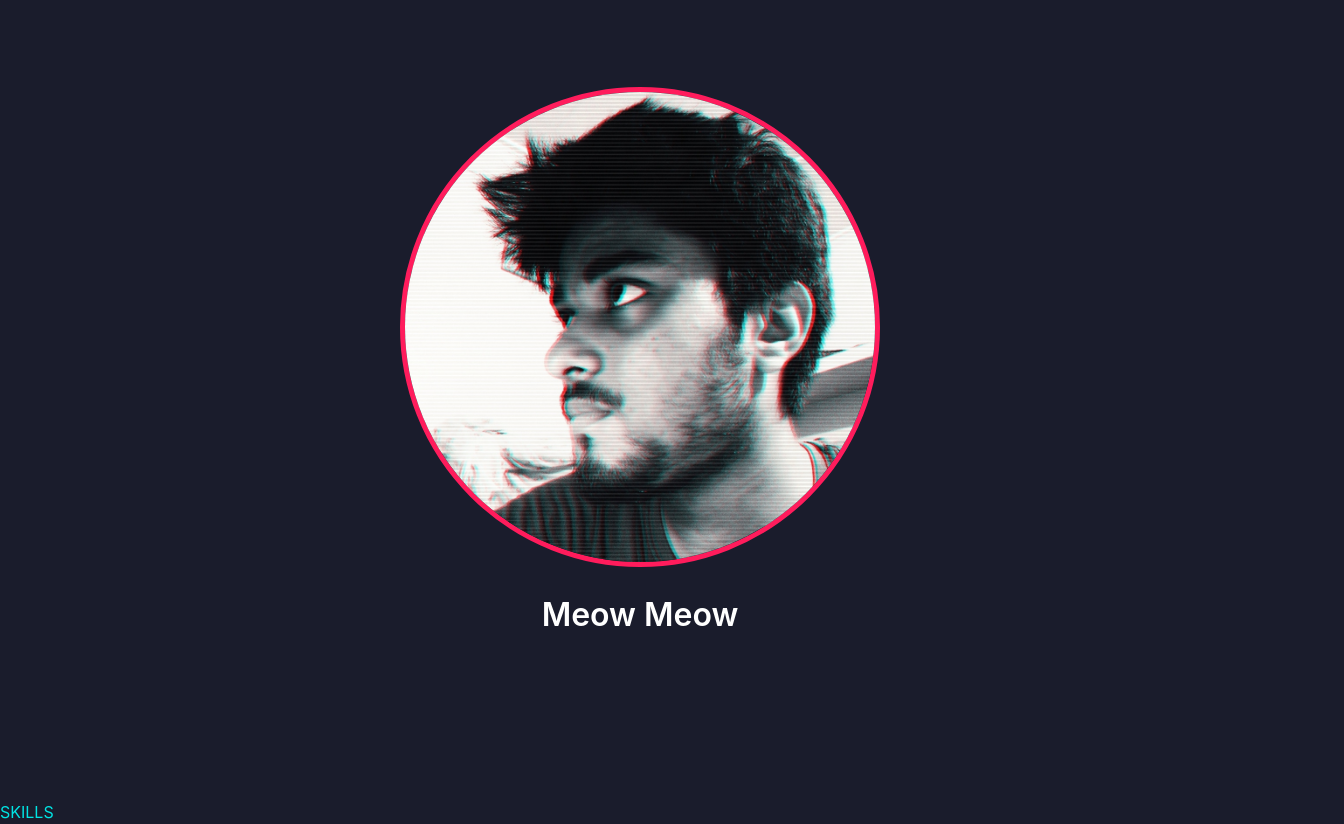
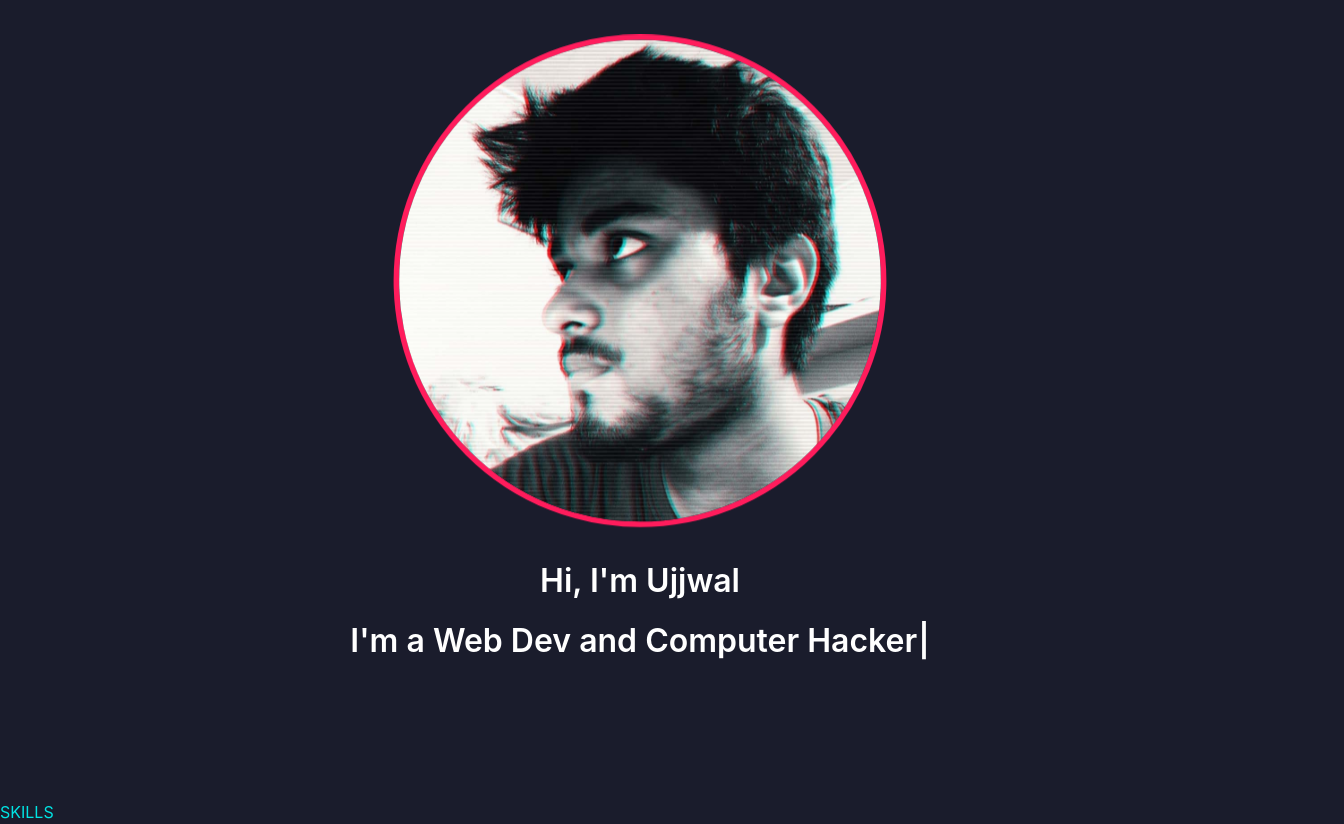
Before and after one commit to ujjwal-kr/mywebsite, a React (Create React App) app: page / in a window 1280 px wide. Shown: the whole page, 1344 px wide, since content can reach past the window. Built offline with nearby package versions, Linux system fonts and the light colour scheme.

Commit message:
added typewriter

```diff
--- a/package.json
+++ b/package.json
@@ -22,8 +22,8 @@
     "react-router-dom": "^5.2.0",
     "react-scripts": "4.0.3",
     "styled-components": "^5.2.1",
-    "t-writer.js": "^1.0.4",
     "typescript": "^4.1.2",
+    "typewriter-effect": "^2.17.0",
     "urql": "^2.0.1",
     "web-vitals": "^1.0.1"
   },
--- a/src/components/home.tsx
+++ b/src/components/home.tsx
@@ -1,14 +1,14 @@
 import styled from 'styled-components';
 
 export const MyImageEl = styled.img`
-    width: 30rem;
-    height: 30rem;
+    width: 28rem;
+    height: 28rem;
     border-radius: 50%;
     border: 5px solid #ff1c5c;
     margin-top: -5em;
     @media all and (max-width: 800px) {
-        width: 20rem;
-        height: 20rem;
+        width: 18rem;
+        height: 18rem;
         margin-top: -15em;
     }
 `
@@ -19,6 +19,6 @@ export const ImgContainer = styled.div`
     margin: auto;
 `
 
-export const Description = styled.div`
+export const Name = styled.p``
 
-`
+export const Description = styled.p``
--- a/src/home.tsx
+++ b/src/home.tsx
@@ -1,6 +1,9 @@
-import React from 'react';
+import React, {useEffect} from 'react';
 import MyImage from './assets/me.jpg';
-import { MyImageEl, ImgContainer } from './components/home';
+import { MyImageEl, ImgContainer, Name, Description } from './components/home';
+import { motion } from 'framer-motion';
+import Typewriter from 'typewriter-effect/dist/core';
+
 
 function Home() {
     return (
@@ -12,16 +15,28 @@ function Home() {
 }
 
 function Hero() {
+    useEffect(() => {
+        new Typewriter('#description', {
+            strings: ['I\'m a Web Dev and Computer Hacker'],
+            autoStart: true,
+          });
+    })
+
     return (
         <div>
             <div className="hero is-info is-fullheight">
                 <ImgContainer>
-                    <MyImageEl src={MyImage} />
+                    <motion.div animate={{scale: 1.1}}>
+                        <MyImageEl src={MyImage} />
+                    </motion.div>
                     <br/>
                     <br/>
-                    <p className="title">
-                        Meow Meow
-                    </p>
+                    <Name className="title">
+                        Hi, I'm Ujjwal
+                    </Name>
+                    <Description className="title" id="description">
+
+                    </Description>
                 </ImgContainer>
             </div>
         </div>
--- a/src/react-app-env.d.ts
+++ b/src/react-app-env.d.ts
@@ -1 +1,2 @@
 /// <reference types="react-scripts" />
+declare module 'typewriter-effect/dist/core';
```
Also changed, not shown: src/assets/me.jpg, 1 other file (tests, documents, lock files or other folders).
